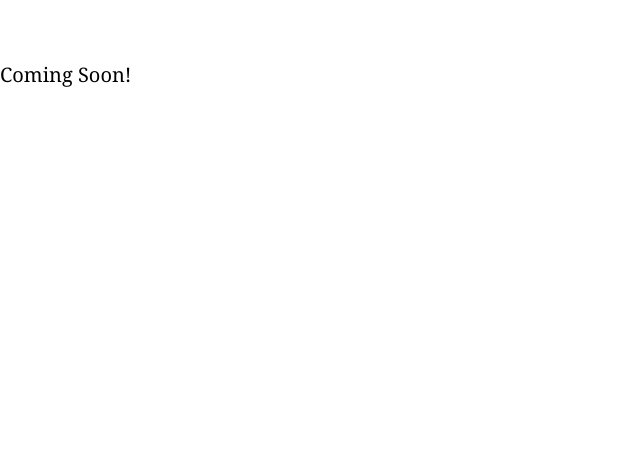
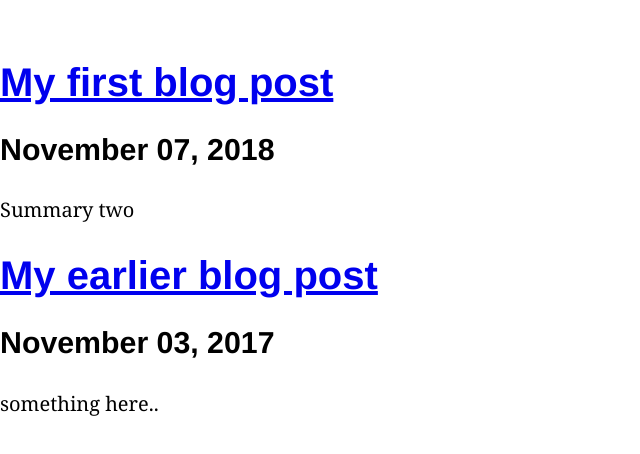
Before and after one commit to gemcfadyen/pennyprojects-site, a Gatsby site: page /blog in a window 1280 px wide. Shown: the whole page, without its empty margins (0-640 px from the left). Built offline with nearby package versions, Linux system fonts and the light colour scheme; Gatsby itself is replaced by a stand-in of ours; some packages are replaced by stand-ins of ours.

Commit message:
List of summaries for the blog posts

```diff
--- a/src/blogarticles/05-09-2018-two/index.md
+++ b/src/blogarticles/05-09-2018-two/index.md
@@ -2,6 +2,7 @@
 path: "/blog/two"
 date: "2017-11-03"
 title: "My earlier blog post"
+excerpt: "something here.."
 ---
 
 yo yo yo!
--- a/src/blogarticles/06-09-2018-one/index.md
+++ b/src/blogarticles/06-09-2018-one/index.md
@@ -2,6 +2,7 @@
 path: "/blog/one"
 date: "2018-11-07"
 title: "My first blog post"
+excerpt: "Summary two"
 ---
 
 Hello Read all about it here!
--- a/src/pages/blog.js
+++ b/src/pages/blog.js
@@ -1,8 +1,46 @@
 import React from "react";
 import Container from "../components/container";
+import Link from 'gatsby-link';
 
-export default () => (
-  <Container>
-    Coming Soon!
-  </Container>
-)
+export default function Index({ data }) {
+  const { edges: posts } = data.allMarkdownRemark;
+  return (
+    <Container>
+      <div className="blog-posts">
+        {posts
+            .filter(post => post.node.frontmatter.title.length > 0)
+            .map(({ node: post }) => {
+
+              console.log(post)
+              return (
+                <div className="blog-post-preview" key={post.id}>
+                  <h1>
+                    <Link to={post.frontmatter.path}>{post.frontmatter.title}</Link>
+                  </h1>
+                  <h2>{post.frontmatter.date}</h2>
+                  <p>{post.frontmatter.excerpt}</p>
+                </div>
+              );
+            })}
+          </div>
+        </Container>
+  );
+}
+export const pageQuery = graphql`
+  query IndexQuery {
+      allMarkdownRemark(sort: { order: DESC, fields: [frontmatter___date] }) {
+            edges {
+                    node {
+                      excerpt(pruneLength: 250)
+                         id
+                         frontmatter {
+                            title
+                            date(formatString: "MMMM DD, YYYY")
+                            excerpt
+                            path
+                         }
+                      }
+                 }
+      }
+  }
+`;
```
